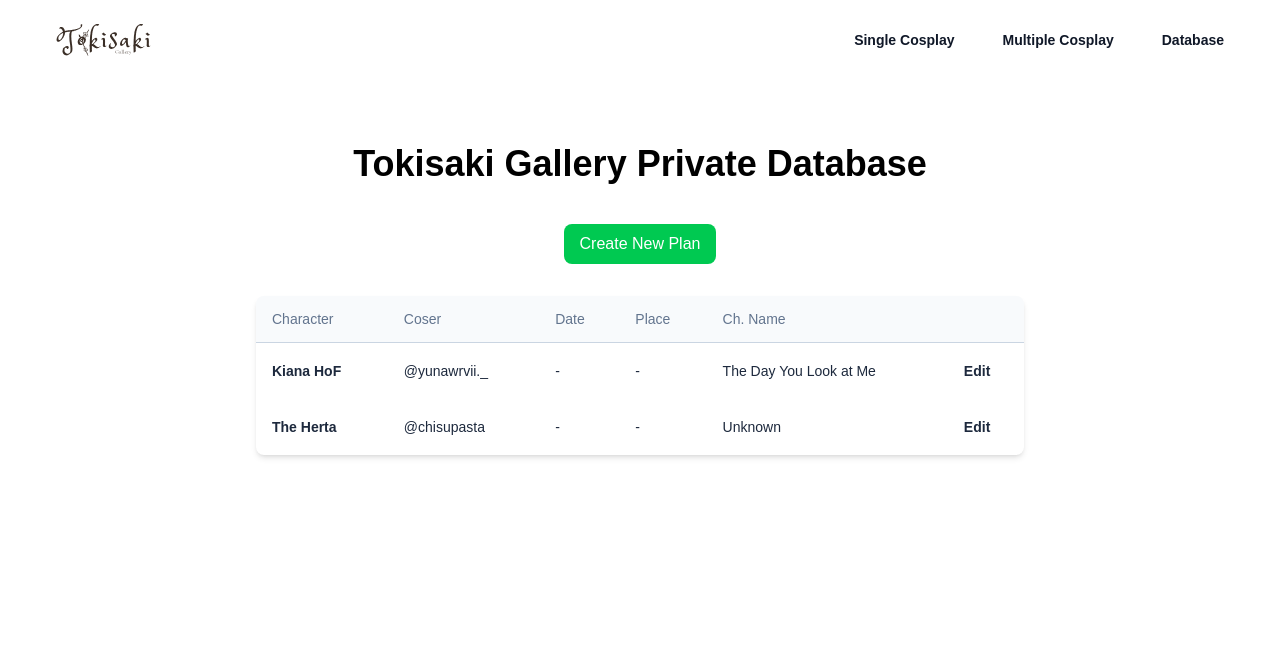
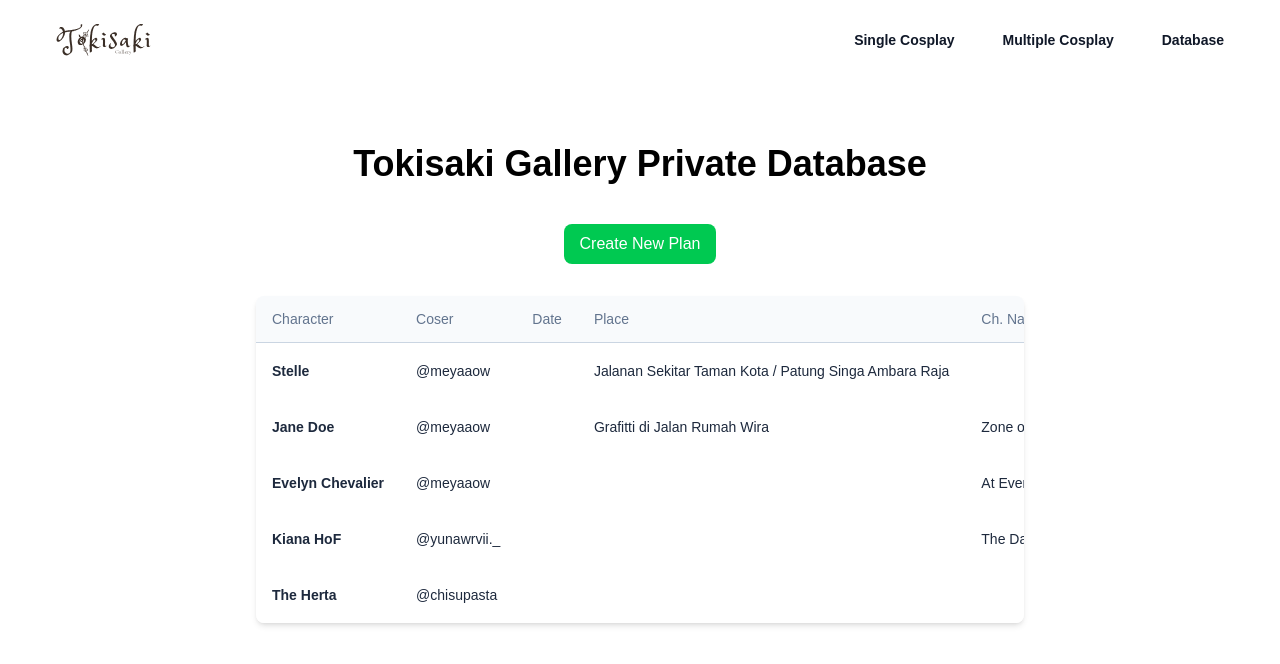
Before and after one commit to hoshiirui/captionmaker.tokisaki-gallery, a Next.js app: page /database in a window 1280 px wide. Shown: the top 664 px of the page. Built offline with nearby package versions, Linux system fonts and the light colour scheme.

Commit message:
test notif

```diff
--- /dev/null
+++ b/src/app/test/notification/page.tsx
@@ -0,0 +1,108 @@
+"use client";
+
+import Header from "@/components/templates/Header";
+import React, { useEffect } from "react";
+
+const page = () => {
+  useEffect(() => {
+    // Request notification permission when the component mounts
+    function requestNotificationPermission() {
+      if (!("Notification" in window)) {
+        console.log("This browser does not support notifications.");
+        return;
+      }
+
+      Notification.requestPermission().then((permission) => {
+        console.log("Notification permission:", permission);
+        if (permission === "granted") {
+          console.log("Permission granted, you can now show notifications.");
+        } else if (permission === "denied") {
+          console.log(
+            "Permission denied, the user will not receive notifications."
+          );
+        } else if (permission === "default") {
+          console.log(
+            "Permission dismissed, you might want to ask again later."
+          );
+        }
+      });
+    }
+
+    requestNotificationPermission();
+  }, []);
+
+  const showBasicNotification = () => {
+    console.log("jalan");
+    console.log(Notification.permission);
+    if (Notification.permission === "granted") {
+      new Notification("Simple Notification", {
+        body: "This is a basic notification example from Next.js!",
+      });
+    } else {
+      alert("Please grant notification permissions to see this notification.");
+    }
+  };
+
+  const showAdvancedNotification = () => {
+    if (Notification.permission === "granted") {
+      new Notification("Advanced Notification", {
+        body: "Check out these cool features!",
+        icon: "/vercel.svg", // Ensure this path to your icon is correct (in the public folder)
+        badge: "/vercel.svg", // Optional badge icon
+        // vibrate: [200, 100, 200, 100, 400],
+        // sound: "sdfs", // You can specify a sound file URL here
+        data: { url: "/dashboard" }, // Custom data
+        tag: "advanced-notification", // Tag to prevent duplicates
+        // actions: [
+        //   { action: "view", title: "View Dashboard" },
+        //   { action: "dismiss", title: "Dismiss" },
+        // ],
+      });
+    } else {
+      alert(
+        "Please grant notification permissions to see this advanced notification."
+      );
+    }
+  };
+
+  useEffect(() => {
+    // Event listener for notification clicks (only runs in the browser)
+    if ("serviceWorker" in navigator) {
+      navigator.serviceWorker.addEventListener("message", (event) => {
+        if (event.data && event.data.type === "notification-click") {
+          console.log(
+            "Notification clicked from service worker:",
+            event.data.action
+          );
+          if (event.data.action === "view" && event.data.url) {
+            window.open(event.data.url, "_blank");
+          }
+          // You can handle other actions here
+        }
+      });
+    }
+  }, []);
+
+  return (
+    <div className="mx-auto bg-white p-6 min-h-screen">
+      <Header />
+      <div className="max-w-7xl mx-auto p-6 lg:px-8">
+        <p className="lg:max-w-3xl text-center mx-auto font-bold text-black text-4xl mt-10">
+          Tokisaki Gallery Caption Maker
+        </p>
+      </div>
+      <button
+        className="mx-auto text-center py-2 px-4 rounded-lg bg-green-500 hover:bg-green-700 text-white cursor-pointer"
+        onClick={showBasicNotification}
+      >
+        Show Basic Notification
+      </button>
+      <button onClick={showAdvancedNotification}>
+        Show Advanced Notification
+      </button>
+      <button type="button">test</button>
+    </div>
+  );
+};
+
+export default page;
--- a/src/components/page/PageDatabase.tsx
+++ b/src/components/page/PageDatabase.tsx
@@ -4,6 +4,7 @@ import React, { useState } from "react";
 import Header from "../templates/Header";
 
 interface cosPlan {
+  id: string;
   coser: string;
   character: string;
   description: string;
@@ -12,8 +13,57 @@ interface cosPlan {
   chname: string;
 }
 
+const cosPlanDefaultData: cosPlan[] = [
+  {
+    id: "sjaflfs1",
+    coser: "@meyaaow",
+    character: "Stelle",
+    description: "",
+    place: "Jalanan Sekitar Taman Kota / Patung Singa Ambara Raja",
+    date: "",
+    chname: "",
+  },
+  {
+    id: "sjaflfs2",
+    coser: "@meyaaow",
+    character: "Jane Doe",
+    description: "",
+    place: "Grafitti di Jalan Rumah Wira",
+    date: "",
+    chname: "Zone of Anonimity",
+  },
+  {
+    id: "sjaflfs3",
+    coser: "@meyaaow",
+    character: "Evelyn Chevalier",
+    description: "",
+    place: "",
+    date: "",
+    chname: "At Evening, Inside an Eve",
+  },
+  {
+    id: "slkfjsdl",
+    coser: "@yunawrvii._",
+    character: "Kiana HoF",
+    description: "",
+    place: "",
+    date: "",
+    chname: "The Day You Look at Me",
+  },
+  {
+    id: "lsljflsdfds",
+    coser: "@chisupasta",
+    character: "The Herta",
+    description: "",
+    place: "",
+    date: "",
+    chname: "",
+  },
+];
+
 const PageDatabase = () => {
   const [formDataCos, setFormDataCos] = useState<cosPlan>({
+    id: "",
     coser: "",
     character: "",
     description: "",
@@ -22,9 +72,11 @@ const PageDatabase = () => {
     chname: "",
   });
   const [isAddNew, setIsAddNew] = useState(false);
+  const [cosplanData, setCosplanData] = useState<cosPlan[]>(cosPlanDefaultData);
 
   const dataToDefault = () => {
     setFormDataCos({
+      id: "",
       coser: "",
       character: "",
       description: "",
@@ -241,21 +293,22 @@ const PageDatabase = () => {
                   </tr>
                 </thead>
                 <tbody>
-                  <tr className="hover:bg-slate-50">
+                  {cosplanData.map((cosplan) => (
+                    <tr className="hover:bg-slate-50" key={cosplan.id}>
                       <td className="p-4">
-                      <p className="text-sm font-bold">Kiana HoF</p>
+                        <p className="text-sm font-bold">{cosplan.character}</p>
                       </td>
                       <td className="p-4">
-                      <p className="text-sm">@yunawrvii._</p>
+                        <p className="text-sm">{cosplan.coser}</p>
                       </td>
                       <td className="p-4">
-                      <p className="text-sm">-</p>
+                        <p className="text-sm">{cosplan.date}</p>
                       </td>
                       <td className="p-4">
-                      <p className="text-sm">-</p>
+                        <p className="text-sm">{cosplan.place}</p>
                       </td>
                       <td className="p-4">
-                      <p className="text-sm">The Day You Look at Me</p>
+                        <p className="text-sm">{cosplan.chname}</p>
                       </td>
                       <td className="p-4">
                         <a href="#" className="text-sm font-semibold ">
@@ -263,28 +316,7 @@ const PageDatabase = () => {
                         </a>
                       </td>
                     </tr>
-                  <tr className="hover:bg-slate-50">
-                    <td className="p-4">
-                      <p className="text-sm font-bold">The Herta</p>
-                    </td>
-                    <td className="p-4">
-                      <p className="text-sm">@chisupasta</p>
-                    </td>
-                    <td className="p-4">
-                      <p className="text-sm">-</p>
-                    </td>
-                    <td className="p-4">
-                      <p className="text-sm">-</p>
-                    </td>
-                    <td className="p-4">
-                      <p className="text-sm">Unknown</p>
-                    </td>
-                    <td className="p-4">
-                      <a href="#" className="text-sm font-semibold ">
-                        Edit
-                      </a>
-                    </td>
-                  </tr>
+                  ))}
                 </tbody>
               </table>
             </div>
```
Lines whose indentation alone changed are shown as unchanged.
